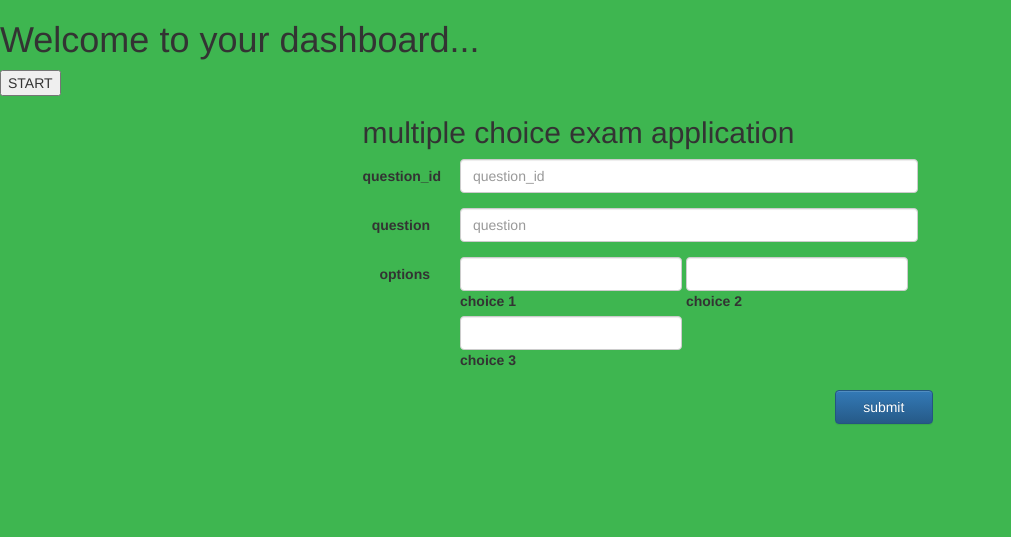
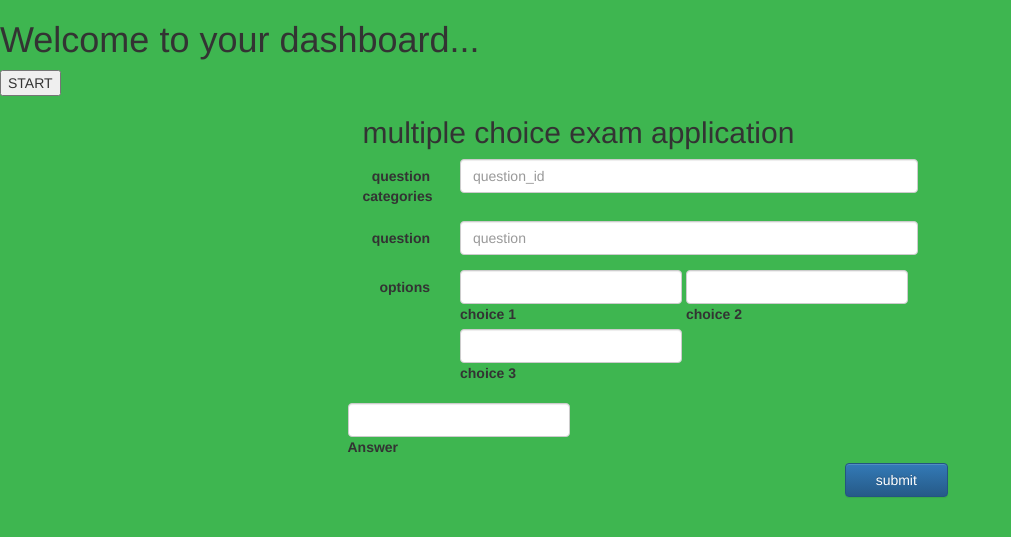
Before and after one commit to ShalikHub/oamk_php, a CodeIgniter app: page /oamk_php/ in a window 1280 px wide. Shown: the top 537 px of the page, without its empty margins (0-1011 px from the left). Run offline with CodeIgniter, Linux system fonts and the light colour scheme.

Commit message:
dashboard statics page is ready

```diff
--- a/application/views/dashboard.php
+++ b/application/views/dashboard.php
@@ -34,7 +34,7 @@ body{
 		<form method="post" class="form-horizontal col-md-6 col-md-offset-3" action="">
 		<h2>multiple choice exam application</h2>
 			<div class="form-group">
-			    <label for="input1" class="col-sm-2 control-label">question_id</label>
+			    <label for="input1" class="col-sm-2 control-label">question categories</label>
 			    <div class="col-sm-10">
 			      <input type="number" name="id"  class="form-control" id="input1" placeholder="question_id" />
 			    </div>
@@ -49,7 +49,7 @@ body{
 
 
 
-			<div class="form-group" class="radio">
+			<div class="form-group" class="form-group">
 			<label for="input1" class="col-sm-2 control-label">options</label>
 			<div class="col-sm-10">
 			  <label>
@@ -64,6 +64,13 @@ body{
     </label>
 			</div>
 			</div>
+
+    <div class="form-group">
+      <label>
+    <input type="text" name="answer"  class="form-control" id="input1"> Answer</label>
+    <div class="col-sm-10">
+
+    </div>
 
 			<div class="form-group">
 
```
